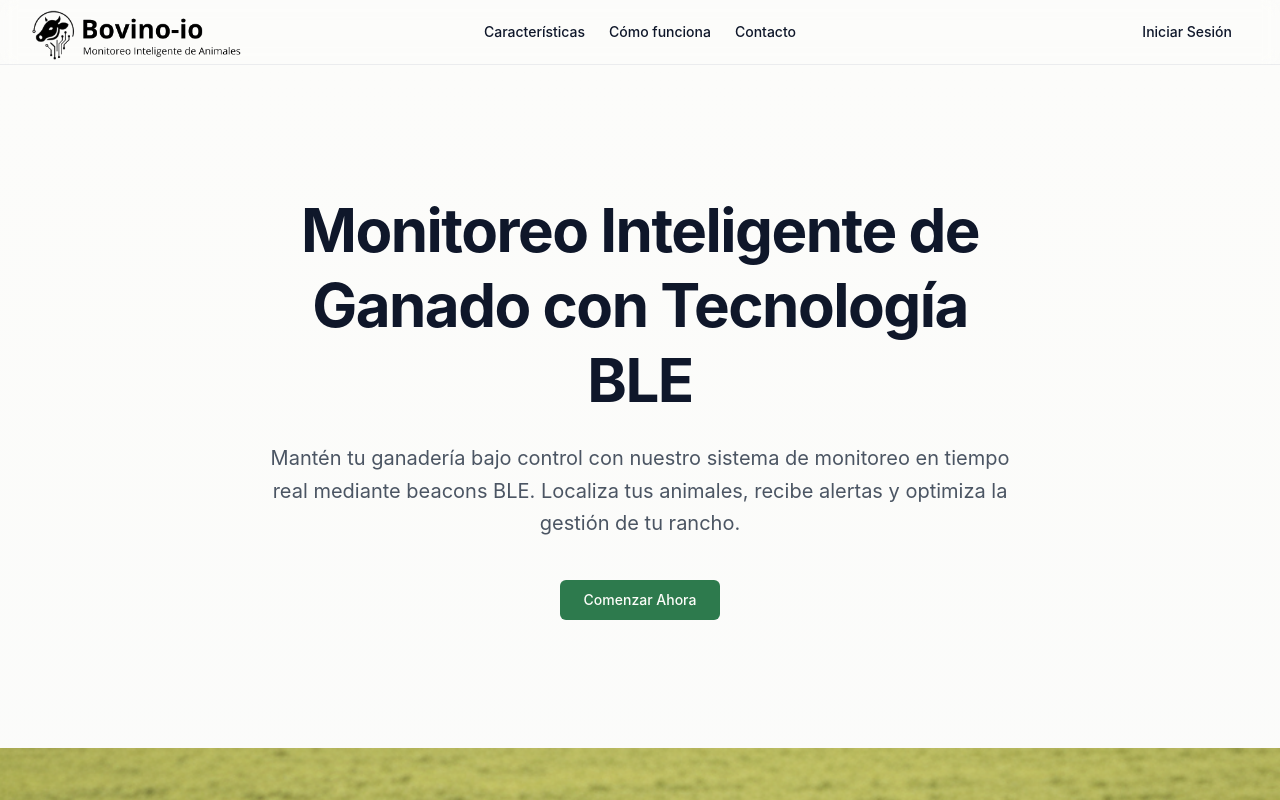
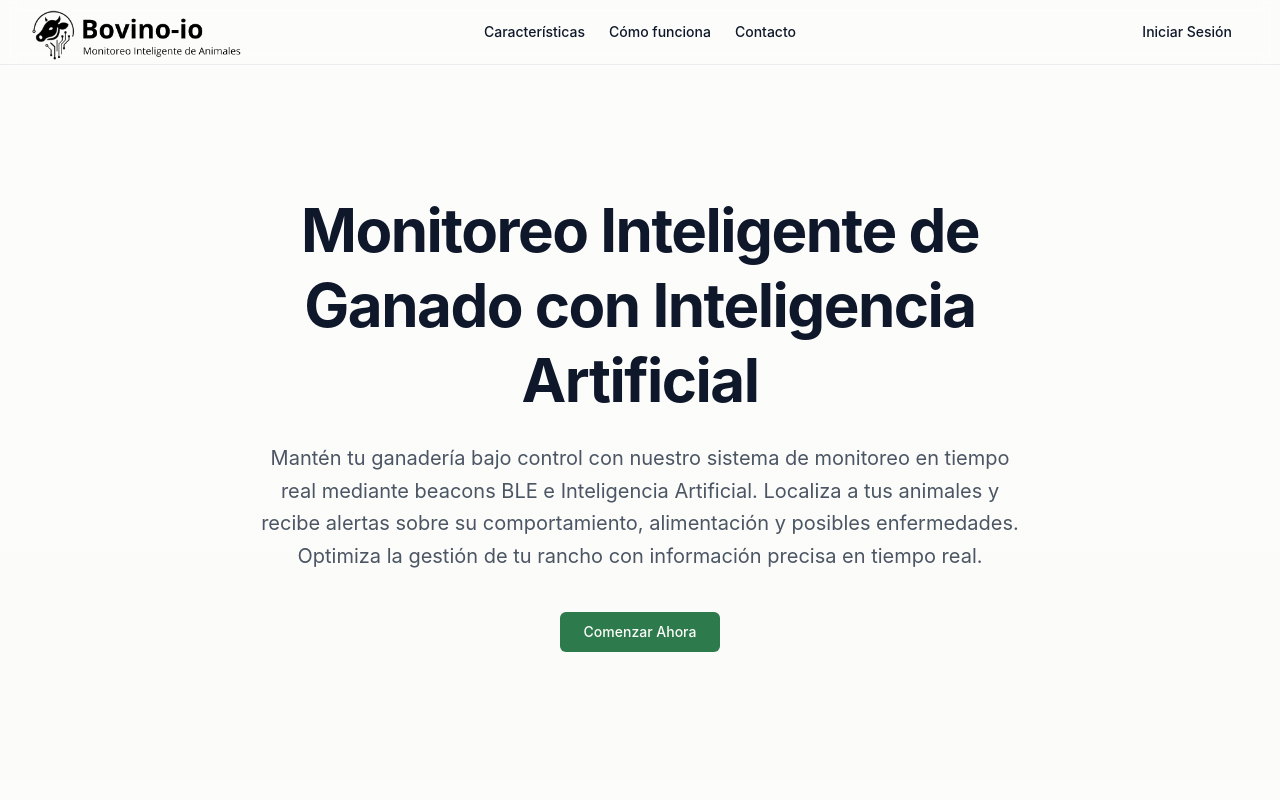
Before and after one commit to Orizon-team/bovino-io-frontend, a Vue app: page / in a window 1280 px wide. Shown: the top 800 px of the page. Built offline with nearby package versions, Linux system fonts and the light colour scheme.

Commit message:
Se cambió ciertos textos e imagenes (Parte 1/2).

```diff
--- a/src/views/Landing/Home.vue
+++ b/src/views/Landing/Home.vue
@@ -12,11 +12,12 @@ import { MapPin, Bell, Radio, BarChart3, Shield, Zap } from 'lucide-vue-next'
         <div class="mx-auto max-w-7xl px-4 sm:px-6 lg:px-8 py-16 sm:py-24 md:py-32">
           <div class="mx-auto max-w-3xl text-center">
             <h1 class="text-4xl sm:text-6xl font-bold tracking-tight text-foreground leading-tight">
-              Monitoreo Inteligente de Ganado con Tecnología BLE
+              Monitoreo Inteligente de Ganado con Inteligencia Artificial
             </h1>
             <p class="mt-6 text-xl leading-relaxed text-muted-foreground">
-              Mantén tu ganadería bajo control con nuestro sistema de monitoreo en tiempo real mediante beacons BLE.
-              Localiza tus animales, recibe alertas y optimiza la gestión de tu rancho.
+              Mantén tu ganadería bajo control con nuestro sistema de monitoreo en tiempo real mediante beacons BLE e Inteligencia Artificial.
+              Localiza a tus animales y recibe alertas sobre su comportamiento, alimentación y posibles enfermedades.
+              Optimiza la gestión de tu rancho con información precisa en tiempo real.
             </p>
 
             <div class="mt-10 flex flex-col sm:flex-row items-center justify-center gap-4">
@@ -28,7 +29,7 @@ import { MapPin, Bell, Radio, BarChart3, Shield, Zap } from 'lucide-vue-next'
         </div>
       </section>
 
-      <section>
+      <!-- <section>
         <div class="relative w-full">
           <div class="absolute inset-0 bg-linear-to-t from-background via-transparent to-transparent z-10" />
           <img
@@ -37,7 +38,7 @@ import { MapPin, Bell, Radio, BarChart3, Shield, Zap } from 'lucide-vue-next'
             class="w-full h-auto object-cover"
           />
         </div>
-      </section>
+      </section> -->
 
       <section id="features" class="py-16 sm:py-24 bg-background">
         <div class="mx-auto max-w-7xl px-4 sm:px-6 lg:px-8">
```
Also changed, not shown: public/images/beacon-technology-diagram-with-cattle.png.
